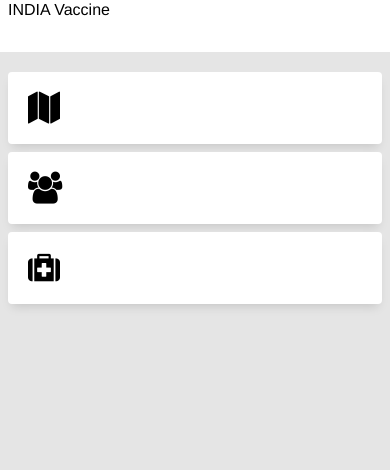
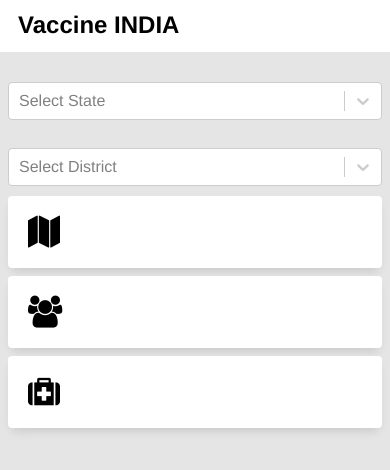
Before and after one commit to kiranhpe/VaccineIndia, a React (Create React App) app: page / in a window 390 px wide. Shown: the top 470 px of the page. Built offline with nearby package versions, Linux system fonts and the light colour scheme; no server answers.

Commit message:
optimize

```diff
--- a/package.json
+++ b/package.json
@@ -14,6 +14,7 @@
     "react": "^17.0.2",
     "react-dom": "^17.0.2",
     "react-scripts": "4.0.3",
+    "react-select": "^4.3.1",
     "web-vitals": "^1.1.1"
   },
   "devDependencies": {
--- a/src/App.js
+++ b/src/App.js
@@ -1,29 +1,27 @@
-import Card from "./ui-kit/card/card";
 import "./App.scss";
 import Toolbar from "./ui-kit/toolbar/toolbar";
 import Container from "./ui-kit/container/container";
+import React from "react";
+import TopCards from "./pages/top-cards/top-cards";
+import StateFilter from "./pages/state-filter/state-filter";
 
-function App() {
+export default class App extends React.Component {
+  constructor() {
+    super();
+  }
+  render() {
     return (
       <>
         <Toolbar>
-        <div><p className="app-name">INDIA Vaccine</p></div>
+          <div className="brand">
+            <p className="brand-name">Vaccine INDIA</p>
+          </div>
         </Toolbar>
         <Container>
-        <div className="row">
-          <Card className="center-text">
-            <i className="fa fa-map fa-2x"></i>
-          </Card>
-          <Card>
-            <i className="fa fa-users fa-2x"></i>
-          </Card>
-          <Card>
-            <i className="fa fa-medkit fa-2x"></i>
-          </Card>
-        </div>
+          <StateFilter></StateFilter>
+          <TopCards></TopCards>
         </Container>
       </>
     );
   }
-
-export default App;
+}
--- a/src/App.scss
+++ b/src/App.scss
@@ -1,12 +1,4 @@
-
 @import './assets/styles/variables.scss';
-
-.row {
-    display: grid;
-    grid-template-columns: 1fr 1fr 1fr;
-    width: 100%;
-    grid-gap: 8px;
-}
 
 .center-text {
     margin: auto;
@@ -19,9 +11,3 @@
         font-size: 24px;
     }
 }
-/* On screens that are 992px or less, set the background color to blue */
-@media screen and (max-width: 480px) {
-    .row {
-        grid-template-columns: 1fr;
-    }
-  }
--- /dev/null
+++ b/src/pages/state-filter/state-filter.js
@@ -0,0 +1,43 @@
+import React, { Component } from "react";
+import DropDown from "../../ui-kit/select/select";
+
+import "./state-filter.scss";
+
+export default class StateFilter extends Component {
+  states = [];
+
+  selectFeed = [];
+
+  componentWillMount() {
+    this.fetchStates();
+  }
+
+  stateSelectedChange(event) {
+    alert(event.label);
+  }
+  render() {
+    return (
+      <div className="row-right">
+        <DropDown
+          placeholder="State"
+          states={this.selectFeed}
+          onStateChange={this.stateSelectedChange}
+        ></DropDown>
+        <DropDown placeholder="District" states={this.selectFeed}></DropDown>
+      </div>
+    );
+  }
+
+  fetchStates() {
+    fetch("https://cdn-api.co-vin.in/api/v2/admin/location/states")
+      .then((res) => res.json())
+      .then((data) => {
+        this.states = data.states;
+        this.selectFeed = this.states.map((v) => {
+          return { value: v.state_id+'', label: v.state_name };
+        });
+
+        console.log(this.selectFeed)
+      });
+  }
+}
--- /dev/null
+++ b/src/pages/state-filter/state-filter.scss
@@ -0,0 +1,11 @@
+.row-right {
+    display: grid;
+    grid-template-columns: 1fr 1fr;
+    grid-gap: 8px
+}
+
+@media screen and (max-width: 480px) {
+    .row-right {
+        grid-template-columns: 1fr;
+    }
+  }
--- /dev/null
+++ b/src/pages/top-cards/top-cards.js
@@ -0,0 +1,22 @@
+import React, { Component } from "react";
+import Card from "../../ui-kit/card/card";
+
+import './top-cards.scss';
+
+export default class TopCards extends Component {
+  render() {
+    return (
+      <div className="row">
+        <Card className="center-text">
+          <i className="fa fa-map fa-2x"></i>
+        </Card>
+        <Card>
+          <i className="fa fa-users fa-2x"></i>
+        </Card>
+        <Card>
+          <i className="fa fa-medkit fa-2x"></i>
+        </Card>
+      </div>
+    );
+  }
+}
--- /dev/null
+++ b/src/pages/top-cards/top-cards.scss
@@ -0,0 +1,12 @@
+.row {
+    display: grid;
+    grid-template-columns: 1fr 1fr 1fr;
+    width: 100%;
+    grid-gap: 8px;
+}
+
+@media screen and (max-width: 480px) {
+    .row {
+        grid-template-columns: 1fr;
+    }
+  }
--- a/src/ui-kit/card/card.js
+++ b/src/ui-kit/card/card.js
@@ -1,12 +1,12 @@
-import React from 'react';
-import './card.scss';
+import React from "react";
+import "./card.scss";
 
-function Card(props) {
-    return(
-        <div className="card">
-            {props.children}
-        </div>
-    );
-};
+export default class Card extends React.Component {
+  constructor(props) {
+    super(props);
+  }
 
-export default Card;
+  render() {
+    return <div className="card">{this.props.children}</div>;
+  }
+}
--- a/src/ui-kit/container/container.js
+++ b/src/ui-kit/container/container.js
@@ -1,5 +1,11 @@
-import './container.scss';
+import React from "react";
+import "./container.scss";
 
-export default function Container(props) {
-    return <div className="container">{props.children}</div>;
+export default class Container extends React.Component {
+  constructor(props) {
+    super(props);
+  }
+  render() {
+    return <div className="container">{this.props.children}</div>;
+  }
 }
--- /dev/null
+++ b/src/ui-kit/select/select.js
@@ -0,0 +1,31 @@
+import React, { Component } from "react";
+import Select from "react-select";
+import "./select.scss";
+const options = [
+
+];
+export default class DropDown extends Component {
+  state = {};
+  handleChange = (selectedOption) => {
+    this.setState({ selectedOption });
+    console.log(`Option selected:`, selectedOption);
+    this.props.onStateChange(selectedOption);
+  };
+
+  constructor(props) {
+    super(props);
+  }
+  render() {
+    const { selectedOption } = this.state;
+    return (
+      <div className="select">
+        <Select
+          value={selectedOption}
+          onChange={this.handleChange}
+          options={this.props.states}
+          placeholder={'Select ' + this.props.placeholder}
+        />
+      </div>
+    );
+  }
+}
--- /dev/null
+++ b/src/ui-kit/select/select.scss
@@ -0,0 +1,10 @@
+.select {
+    margin: 10px 0px;
+    select {
+        width: 100%;
+        height: 40px;
+        padding: 10px;
+        border: 1px solid transparent;
+        border-radius: 4px;
+    }
+}
--- a/src/ui-kit/toolbar/toolbar.js
+++ b/src/ui-kit/toolbar/toolbar.js
@@ -1,11 +1,15 @@
-import './toolbar.scss';
+import React from "react";
+import "./toolbar.scss";
 
-function Toolbar(props) {
+export default class Toolbar extends React.Component {
+  constructor(props) {
+    super(props);
+  }
+  render() {
     return (
-    <>
-    <div className="toolbar">{props.children}</div>
-    </>
+      <>
+        <div className="toolbar">{this.props.children}</div>
+      </>
     );
-};
-
-export default Toolbar;
+  }
+}
```
Also changed, not shown: 1 other file (tests, documents, lock files or other folders). Lines whose indentation alone changed are shown as unchanged.
